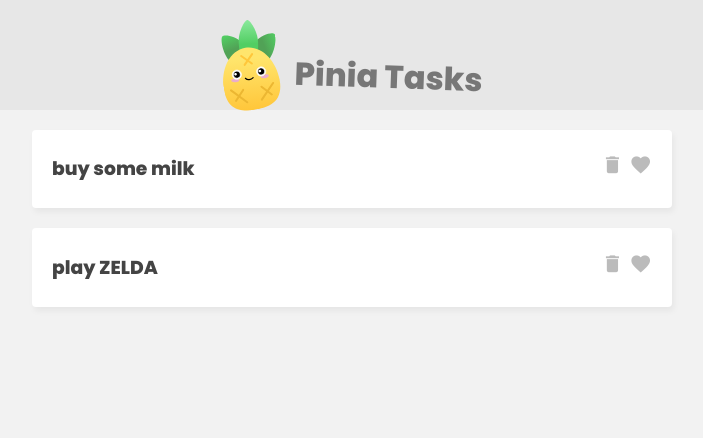
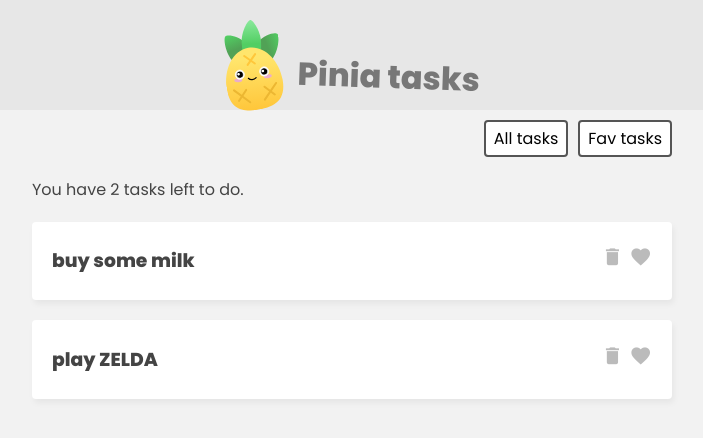
Before and after one commit to kyokahayashi/Vue3PinaTasks, a Vue app: page / in a window 1280 px wide. Shown: the top 438 px of the page, without its empty margins (288-991 px from the left). Built offline with nearby package versions, Linux system fonts and the light colour scheme.

Commit message:
fav機能、全てのタスクリストとお気に入りリストの表示切替

```diff
--- a/src/App.vue
+++ b/src/App.vue
@@ -1,12 +1,25 @@
 <template>
   <main>
+    <!-- heading -->
     <header>
       <img src="./assets/pinia-logo.svg" alt="pinia logo" />
-      <h1>Pinia Tasks</h1>
+      <h1>Pinia tasks</h1>
     </header>
+    <!-- filter -->
+    <nav class="filter">
+      <button @click="filter = 'all'">All tasks</button>
+      <button @click="filter = 'favs'">Fav tasks</button>
+    </nav>
     <!-- task list -->
-    <div class="task-list">
-      <div v-for="task in taskStore.tasks">
+    <div class="task-list" v-if="filter === 'all'">
+      <p>You have {{ taskStore.totalCount }} tasks left to do.</p>
+      <div v-for="task in taskStore.tasks" :key="task.id">
+        <TaskDetails :task="task" />
+      </div>
+    </div>
+    <div class="task-list" v-if="filter === 'favs'">
+      <p>You have {{ taskStore.favCount }} tasks in your favs list.</p>
+      <div v-for="task in taskStore.favs" :key="task.id">
         <TaskDetails :task="task" />
       </div>
     </div>
@@ -15,14 +28,17 @@
 
 <script>
 import {useTaskStore}from './stores/TaskStore'
+import { ref } from 'vue';
 import TaskDetails from './components/TaskDetails.vue'
 export default {
   components: {TaskDetails},
 setup() {
   const taskStore = useTaskStore()
-  return {taskStore}
+  const filter = ref("all")
+  return {taskStore, filter}
 }
 }
 </script>
 
 <!-- taskStoreはTaskStore.jsのstateのなかのもの -->
+<!-- v-forのdivタグに:keyの指定が無いとカウントが表示されなかった -->
--- a/src/assets/main.css
+++ b/src/assets/main.css
@@ -59,3 +59,20 @@ header h1 {
   cursor: pointer;
   color: #bbb;
 }
+
+/* filter nav */
+.filter {
+  width: 640px;
+  margin: 10px auto;
+  text-align: right;
+}
+.filter button {
+  display: inline-block;
+  margin-left: 10px;
+  background: #fff;
+  border: 2px solid #555;
+  border-radius: 4px;
+  padding: 4px 8px;
+  cursor: pointer;
+  font-size: 1em;
+}
--- a/src/stores/TaskStore.js
+++ b/src/stores/TaskStore.js
@@ -5,5 +5,18 @@ export const useTaskStore = defineStore('taskStore', {
       { id: 1, title: "buy some milk", isFav: false },
       { id: 2, title: "play ZELDA", isFav: true },
     ]
-  })
+  }),
+  getters: {
+    favs() {
+      return this.tasks.filter(t => t.isFav)
+    },
+    favCount() {
+      return this.tasks.reduce((p, c) => {
+        return c.isFav ? p + 1 : p
+      }, 0)
+    },
+    totalCount: (state) => {
+      return state.tasks.length
+    }
+  }
 })
```
